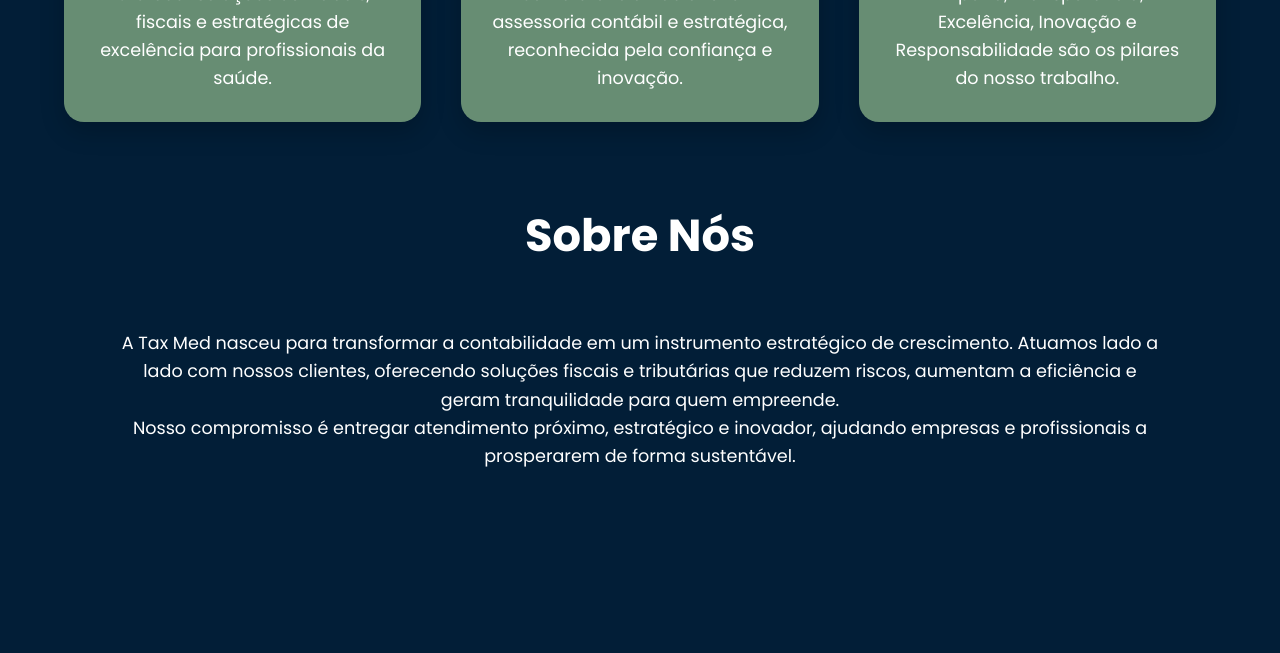
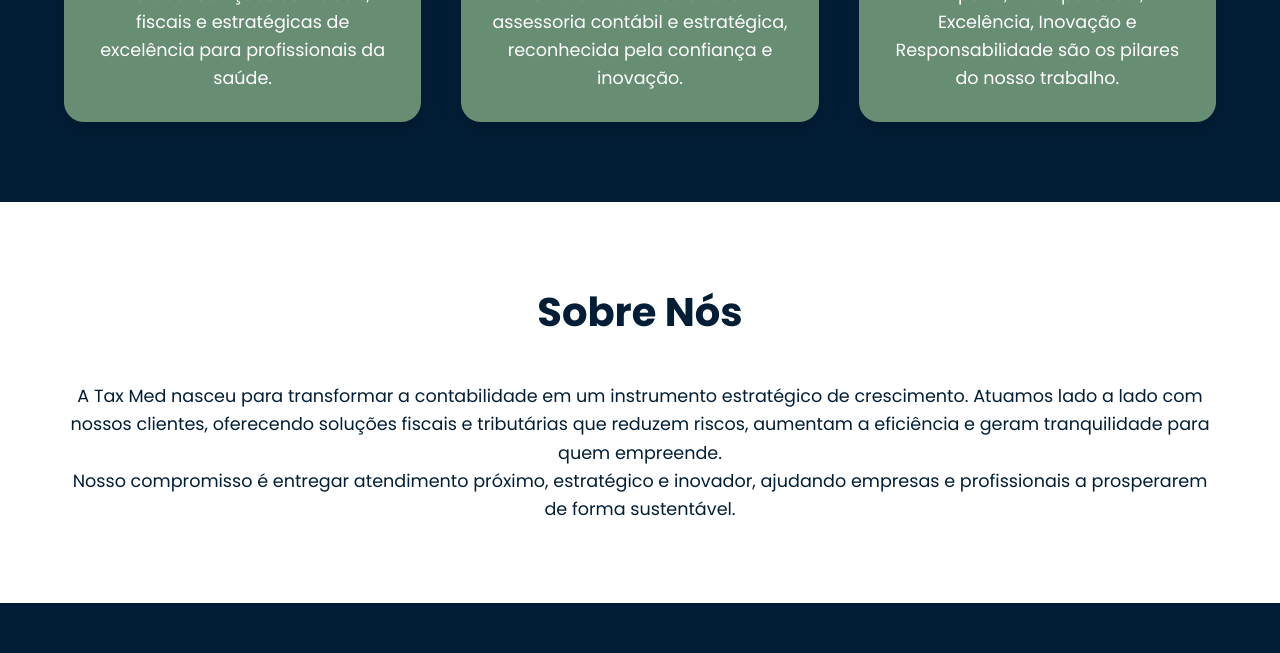
Before and after one commit to KarineDuarte15/ProjetoSiteTexMed, a website: page quemsomos.html in a window 1280 px wide. Shown: the part 1420-2073 px from the top of the page. Drawn offline with Linux system fonts and the light colour scheme.

Commit message:
Atualizar estrutura da seção "Sobre" para "Sobre Nós" e aplicar nova paleta de cores

```diff
--- a/quemsomos.html
+++ b/quemsomos.html
@@ -78,9 +78,8 @@
                     </div>
                 </div>
             </div>
-
-
-        <section id="sobre">
+        </section>
+        <section id="sobre-nos">
             <div class="sobre-container">
                 <div class="sobre-text">
                     <h2>Sobre Nós</h2>
--- a/style.css
+++ b/style.css
@@ -752,7 +752,7 @@
 }
 
 /* --- PÁGINA QUEM SOMOS (quemsomos.html) --- */
-/* --- PÁGINA QUEM SOMOS - NOVA PALETA DE CORES --- */
+
 
 /* Fundo da primeira secção ("Quem Somos") passa a ser branco */
 #quem-somos {
@@ -763,6 +763,11 @@
 #sobre {
     background-color: var(--cor-azul-escuro);
 }
+#sobre-nos {
+    background-color: var(--cor-branca);
+
+}
+
 
 /* Ajustes de texto para a secção "Sobre Nós" para garantir a legibilidade */
 #sobre h2,
@@ -803,6 +808,18 @@
     color: var(--cor-verde);
     margin-bottom: 20px;
 }
+/* --- Secção 3: "Sobre Nós" (FUNDO BRANCO) --- */
+#sobre-nos {
+    background-color: var(--cor-branca);
+
+}
+#sobre-nos h2,
+#sobre-nos p {
+    color: var(--cor-azul-escuro); /* Texto da seção em azul escuro */
+}
+
+
+
 /* --- MODAL DE CONTATO --- */
 .modal-overlay {
     position: fixed;
```
